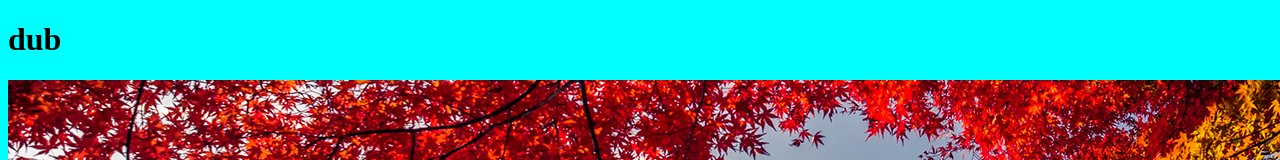
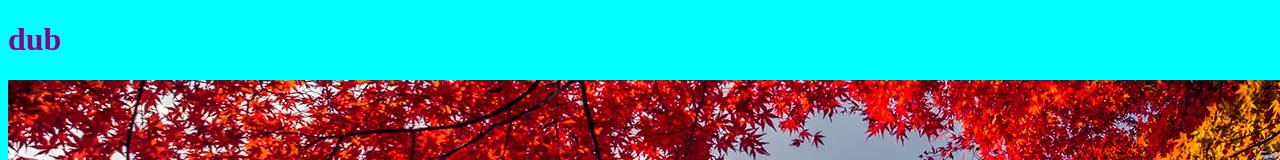
Before and after one commit to R3fra1n8/example, a plain HTML site: page index.html in a window 1280 px wide. Shown: the top 160 px of the page. Drawn offline with Linux system fonts and the light colour scheme.

Commit message:
style h1

```diff
--- a/css/style.css
+++ b/css/style.css
@@ -4,3 +4,6 @@
 p {
     color: pink;
 }
+h1 { text-transform: uppecase;
+    color: darkmagenta;
+} text-transform: uppecase;
```
